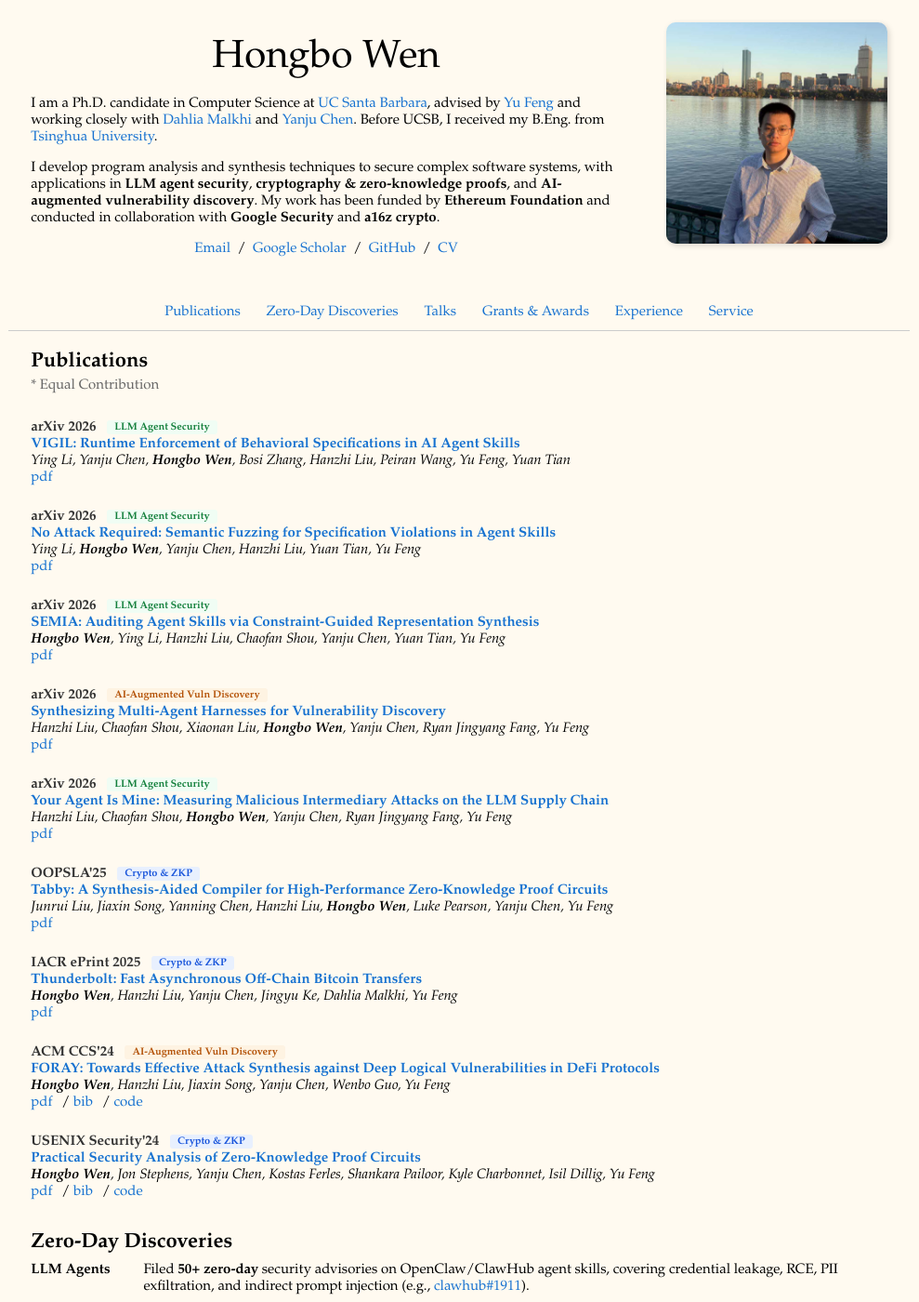
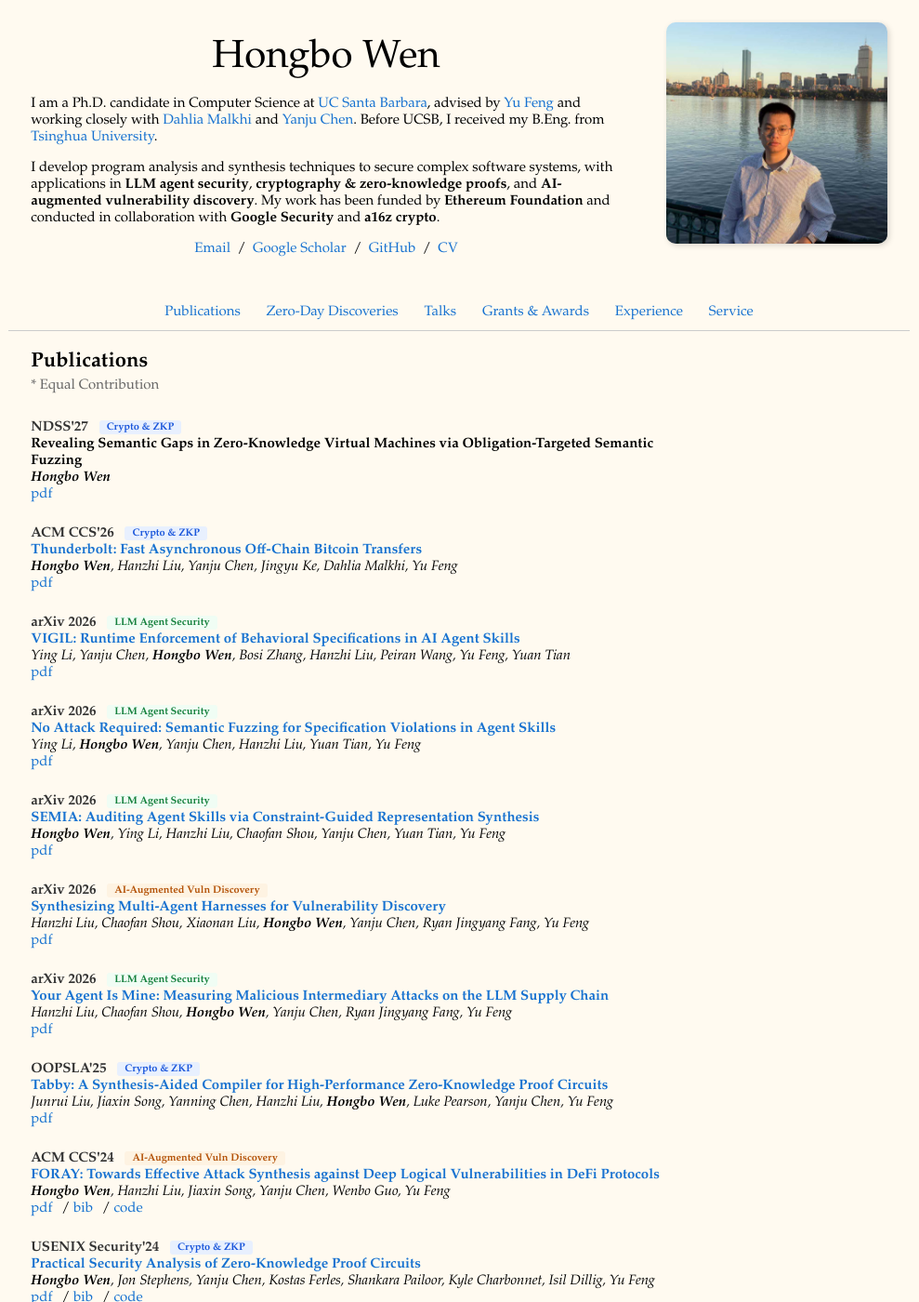
Before and after one commit to whbjzzwjxq/whbjzzwjxq.github.io, a Jekyll site: the page built from _posts/2025-01-28-USENIX_AEC.markdown, in a window 1280 px wide and 1400 px high. Shown: the whole window at 93% size, without its empty margins (146-1135 px from the left). Built offline with Jekyll 4.4.1, drawn with Linux system fonts in a browser that asks for light colours.

Commit message:
Update accepted publications
Co-authored-by: Codex <noreply@openai.com>

```diff
--- a/_layouts/default.html
+++ b/_layouts/default.html
@@ -71,6 +71,36 @@
           </tr>
         </table>
         <table style="width:100%;border:0;border-spacing:0;border-collapse:separate;margin-right:auto;margin-left:auto;">
+          <!-- Beak (NDSS'27) -->
+          <tr>
+            <td style="padding:12px 2.5%;width:75%;vertical-align:middle">
+              <span class="pub-venue">NDSS'27</span>
+              <span class="label label-crypto">Crypto &amp; ZKP</span><br>
+              <papertitle>Revealing Semantic Gaps in Zero-Knowledge Virtual Machines via Obligation-Targeted Semantic Fuzzing</papertitle><br>
+              <span class="pub-authors"><b>Hongbo Wen</b></span><br>
+              <span class="pub-links">
+                <a href="/pdfs/27_NDSS_BEAK.pdf">pdf</a>
+              </span>
+            </td>
+            <td style="padding:8px 2.5%;width:25%;vertical-align:middle;min-width:100px">
+            </td>
+          </tr>
+          <!-- Thunderbolt (CCS'26) -->
+          <tr>
+            <td style="padding:12px 2.5%;width:75%;vertical-align:middle">
+              <span class="pub-venue">ACM CCS'26</span>
+              <span class="label label-crypto">Crypto & ZKP</span><br>
+              <a href="https://eprint.iacr.org/2025/709">
+                <papertitle>Thunderbolt: Fast Asynchronous Off-Chain Bitcoin Transfers</papertitle>
+              </a><br>
+              <span class="pub-authors"><b>Hongbo Wen</b>, Hanzhi Liu, Yanju Chen, Jingyu Ke, Dahlia Malkhi, Yu Feng</span><br>
+              <span class="pub-links">
+                <a href="/pdfs/25_ARXIV_THUNDERBOLT.pdf">pdf</a>
+              </span>
+            </td>
+            <td style="padding:8px 2.5%;width:25%;vertical-align:middle;min-width:100px">
+            </td>
+          </tr>
           <!-- VIGIL (arXiv 2026) -->
           <tr>
             <td style="padding:12px 2.5%;width:75%;vertical-align:middle">
@@ -162,22 +192,6 @@
               <span class="pub-authors">Junrui Liu, Jiaxin Song, Yanning Chen, Hanzhi Liu, <b>Hongbo Wen</b>, Luke Pearson, Yanju Chen, Yu Feng</span><br>
               <span class="pub-links">
                 <a href="https://chyanju.github.io/publications/oopsla25-tabby.pdf">pdf</a>
-              </span>
-            </td>
-            <td style="padding:8px 2.5%;width:25%;vertical-align:middle;min-width:100px">
-            </td>
-          </tr>
-          <!-- Thunderbolt (IACR 2025) -->
-          <tr>
-            <td style="padding:12px 2.5%;width:75%;vertical-align:middle">
-              <span class="pub-venue">IACR ePrint 2025</span>
-              <span class="label label-crypto">Crypto & ZKP</span><br>
-              <a href="https://eprint.iacr.org/2025/709">
-                <papertitle>Thunderbolt: Fast Asynchronous Off-Chain Bitcoin Transfers</papertitle>
-              </a><br>
-              <span class="pub-authors"><b>Hongbo Wen</b>, Hanzhi Liu, Yanju Chen, Jingyu Ke, Dahlia Malkhi, Yu Feng</span><br>
-              <span class="pub-links">
-                <a href="/pdfs/25_ARXIV_THUNDERBOLT.pdf">pdf</a>
               </span>
             </td>
             <td style="padding:8px 2.5%;width:25%;vertical-align:middle;min-width:100px">
```
Also changed, not shown: 1 other file.
